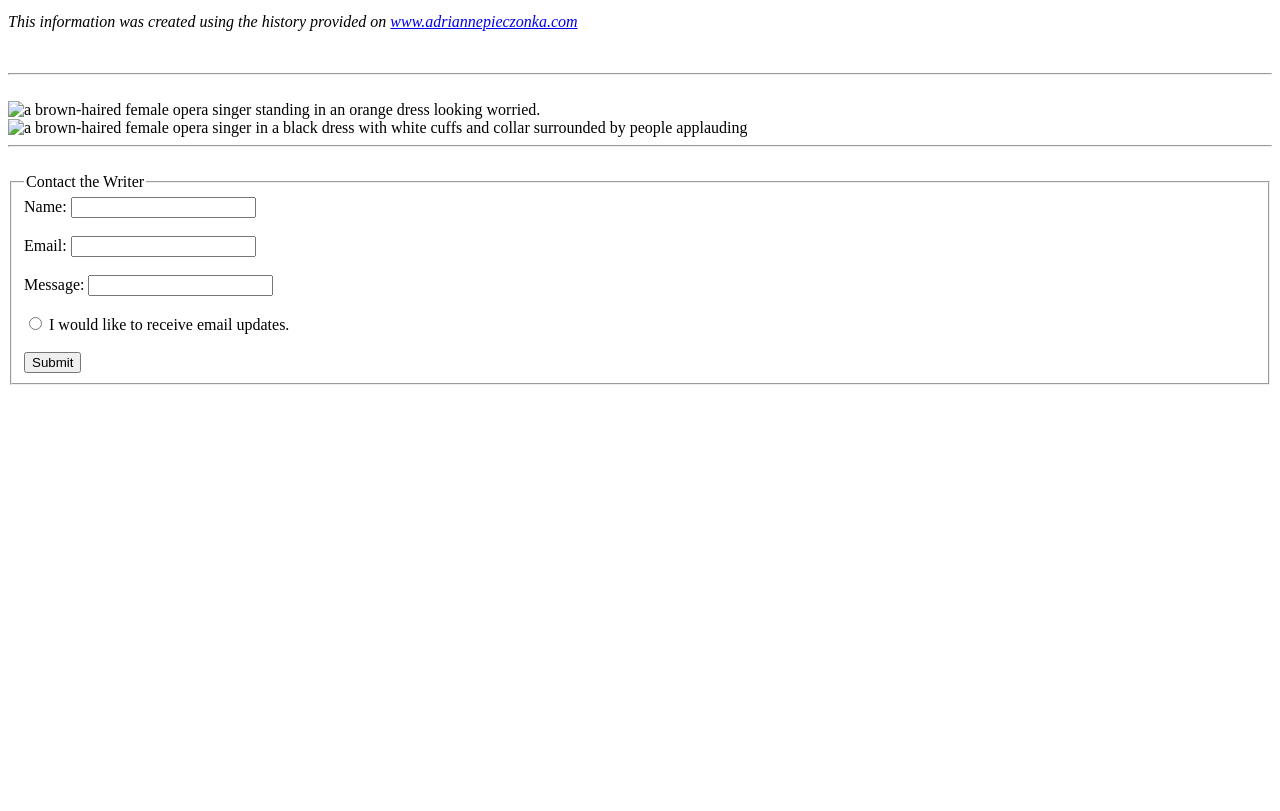
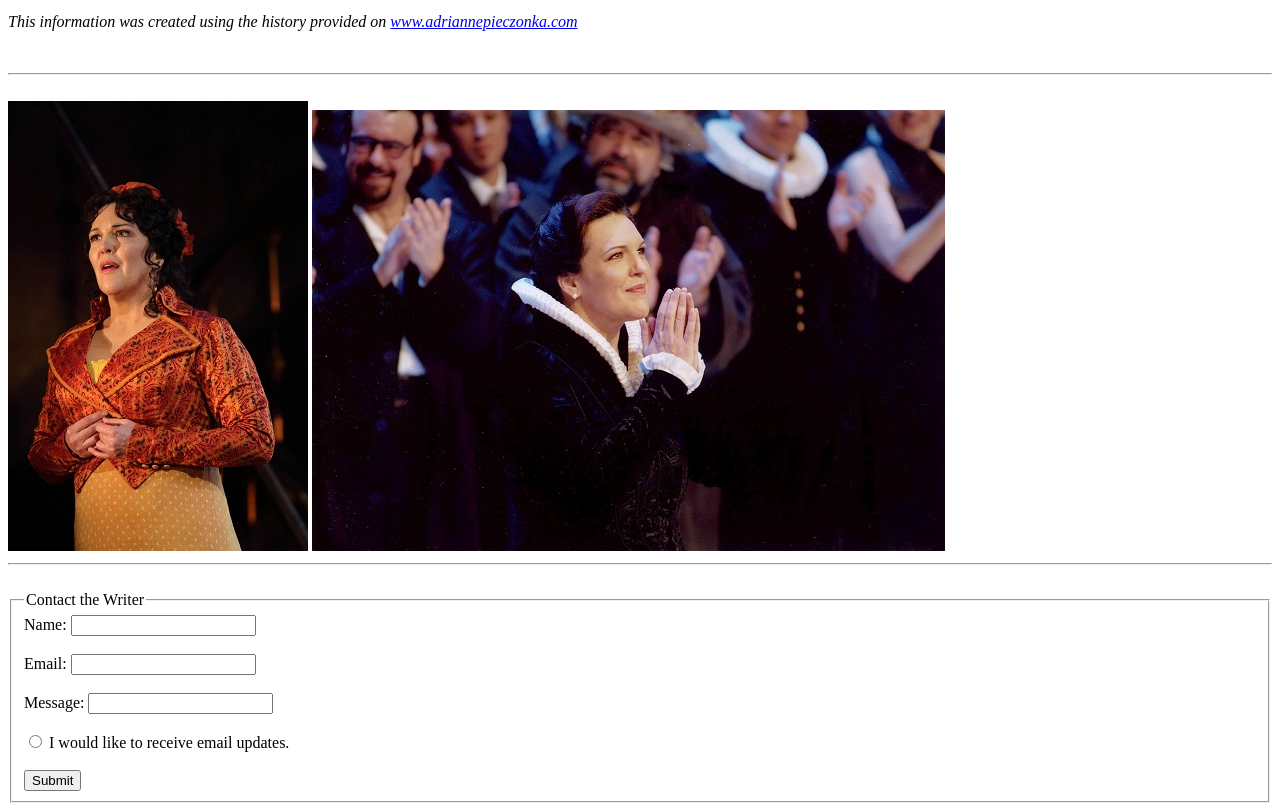
Before and after one commit to Taylormatheson/SODV2204, a plain HTML site: page Week 4/Athletic_Profile/index.html in a window 1280 px wide. Shown: the part 850-1661 px from the top of the page. Before the commit the page ends 1243 px from the top, so only its background shows below. Drawn offline with Linux system fonts and the light colour scheme.

Commit message:
Fixed broken links

```diff
--- a/Week 4/Athletic_Profile/index.html
+++ b/Week 4/Athletic_Profile/index.html
@@ -154,13 +154,13 @@
             </tr>
         </tbody>
     </table>
-    <p><i>This information was created using the history provided on <a href="www.adriannepieczonka.com" Target="_blank">www.adriannepieczonka.com</a> </i></p>
+    <p><i>This information was created using the history provided on <a href="http://www.adriannepieczonka.com" Target="_blank">www.adriannepieczonka.com</a> </i></p>
 
 <br/>
 <hr/>
  <br/>
-    <img src="Images/Pieczonka as Tosca.jpg" alt="a brown-haired female opera singer standing in an orange dress looking worried." id="photos"/>
-    <img src="Images/Pieczonka in Don Carlos.jpg" alt="a brown-haired female opera singer in a black dress with white cuffs and collar surrounded by people applauding"/>
+    <img src="Images/Pieczonka_as_Tosca.jpg" alt="a brown-haired female opera singer standing in an orange dress looking worried." id="photos"/>
+    <img src="Images/Pieczonka_in_Don_Carlos.jpg" alt="a brown-haired female opera singer in a black dress with white cuffs and collar surrounded by people applauding"/>
 
 <!-- https://en.wikipedia.org/wiki/Adrianne_Pieczonka
 also https://www.adriannepieczonka.com/ -->
```
Also changed, not shown: Week 4/Athletic_Profile/images/Pieczonka_as_Tosca.jpg (renamed from Week 4/Athletic_Profile/images/Pieczonk_as_Tosca.jpg).
